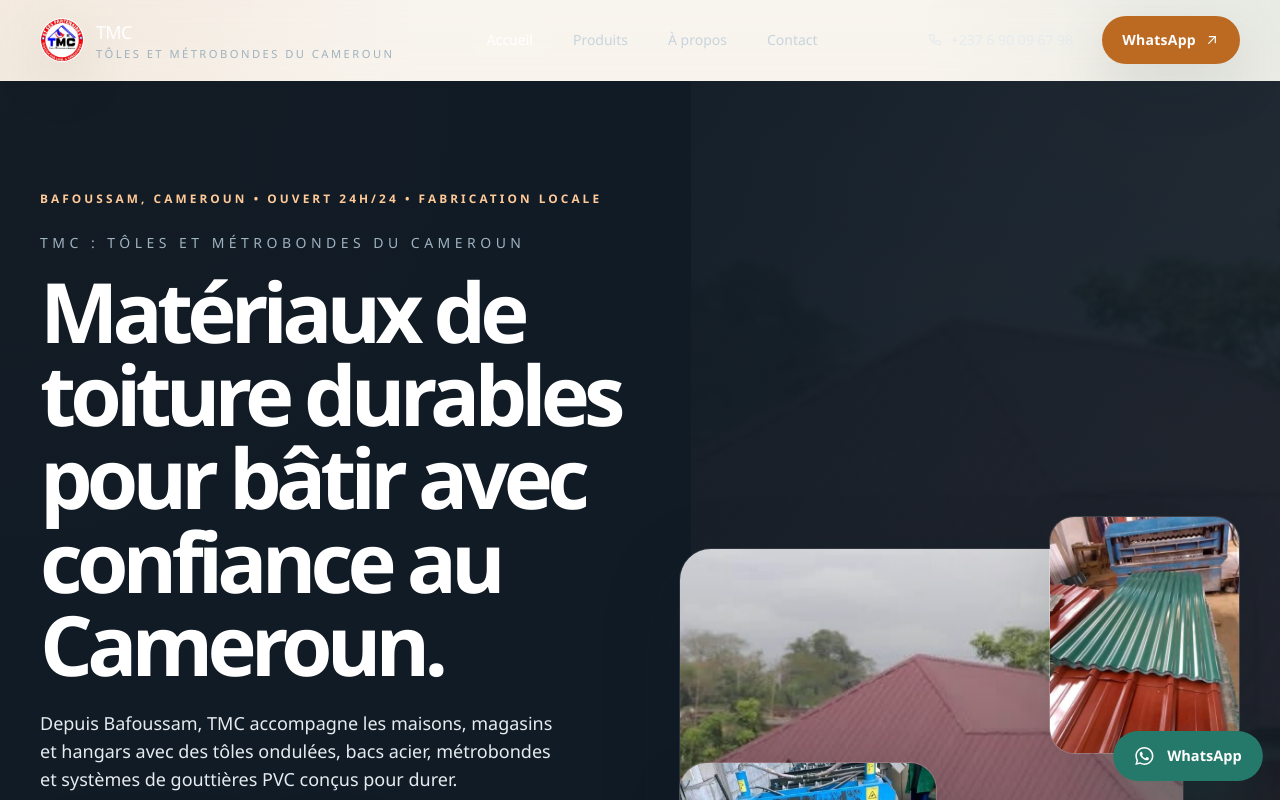
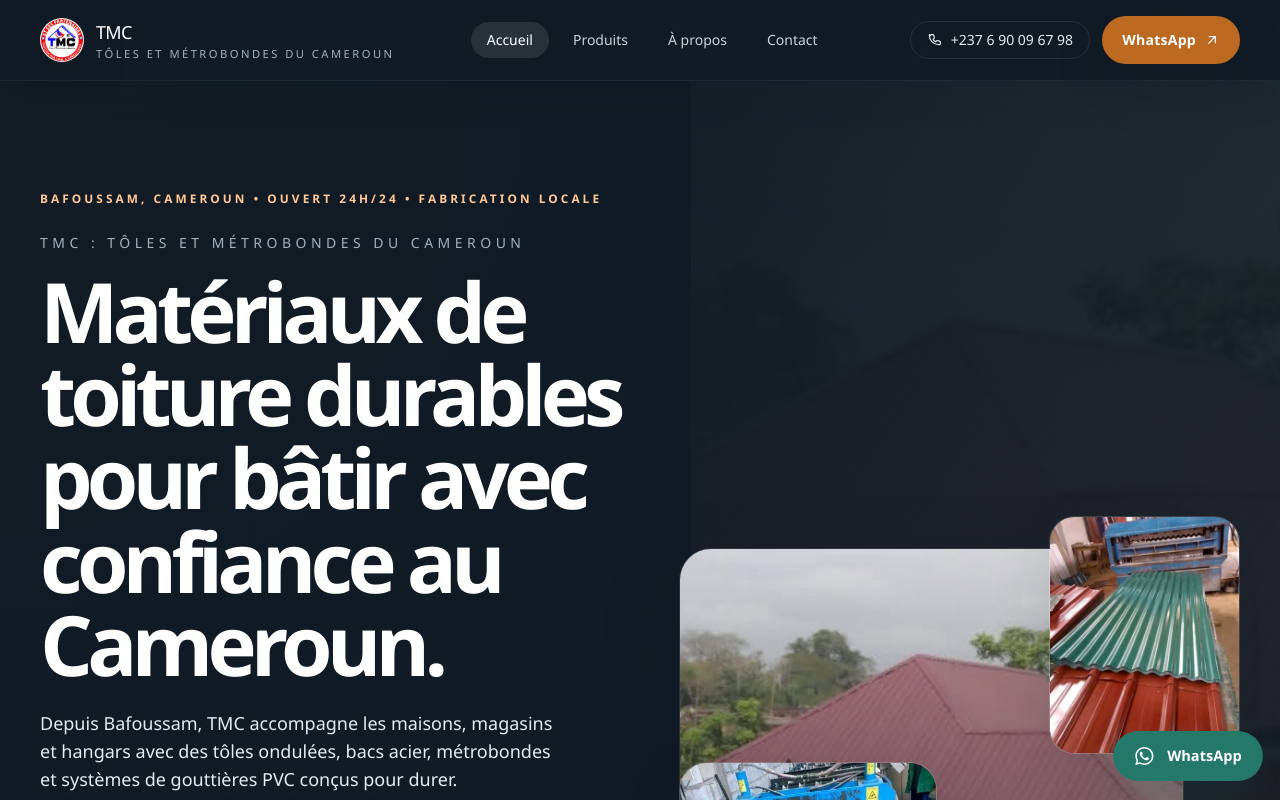
Before and after one commit to larrypops/TMC, a Next.js app: page / in a window 1280 px wide. Shown: the top 800 px of the page. Built offline with nearby package versions, Linux system fonts and the light colour scheme; no server answers.

Commit message:
Make header background opaque

```diff
--- a/components/header.tsx
+++ b/components/header.tsx
@@ -39,8 +39,8 @@ export function Header() {
   return (
     <header
       className={cn(
-        "sticky top-0 z-50 border-b border-white/10 transition-all duration-300",
-        scrolled ? "bg-ink/92 shadow-lift backdrop-blur-xl" : "bg-ink/78 backdrop-blur-lg"
+        "sticky top-0 z-50 border-b border-steel-800 bg-ink transition-all duration-300",
+        scrolled ? "shadow-lift" : "shadow-[0_12px_36px_rgba(17,27,37,0.14)]"
       )}
     >
       <div className="section-shell">
```
